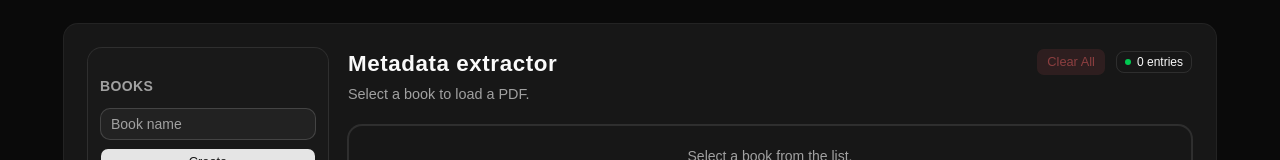
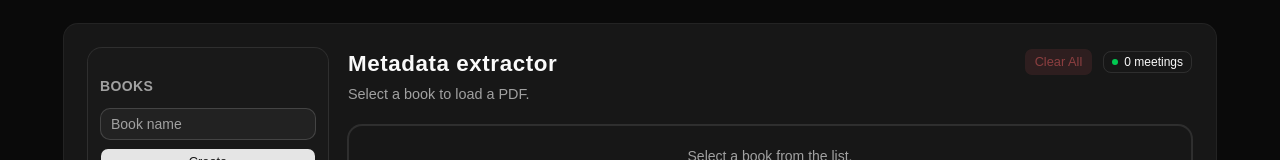
Before and after one commit to mikaelguillin/metadata-extractor, a React (Vite) app: page / in a window 1280 px wide. Shown: the top 160 px of the page. Built offline with nearby package versions, Linux system fonts and the light colour scheme.

Commit message:
Fix wording

```diff
--- a/src/components/AppHeader.tsx
+++ b/src/components/AppHeader.tsx
@@ -74,7 +74,7 @@ export function AppHeader({
               className="size-1.5 shrink-0 rounded-full bg-green-500"
               aria-hidden
             />
-            <span>{entryCount} entries</span>
+            <span>{entryCount} meetings</span>
           </Badge>
         </div>
       </div>
--- a/src/components/MeetingsTable.tsx
+++ b/src/components/MeetingsTable.tsx
@@ -283,10 +283,10 @@ function MeetingRow({
       <ConfirmDialog
         open={deleteDialogOpen}
         onOpenChange={setDeleteDialogOpen}
-        title="Delete this entry?"
+        title="Delete this meeting?"
         description={
           <>
-            This removes the row for symbol{" "}
+            This removes the meeting{" "}
             <span className="font-mono text-foreground">{entry.symbol}</span>.
             This cannot be undone.
           </>
```
